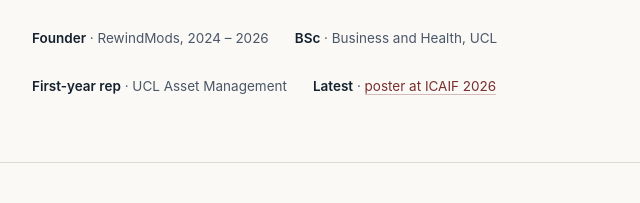
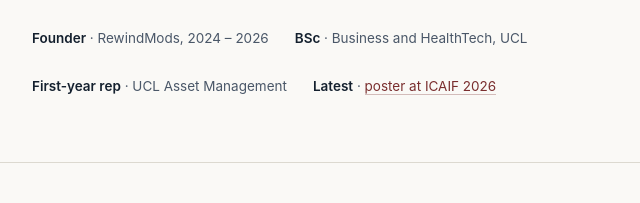
Before and after one commit to euanbrown08/euanbrown08.github.io, a plain HTML site: page index.html in a window 1280 px wide. Shown: the part 587-790 px from the top of the page, 192-832 px from the left. Drawn offline with Linux system fonts and the light colour scheme; no server answers.

Commit message:
Update index.html

```diff
--- a/index.html
+++ b/index.html
@@ -211,7 +211,7 @@
   a career in venture and impact investing.</p>
   <div class="facts">
     <span><b>Founder</b> · RewindMods, 2024 – 2026</span>
-    <span><b>BSc</b> · Business and Health, UCL</span>
+    <span><b>BSc</b> · Business and HealthTech, UCL</span>
     <span><b>First-year rep</b> · UCL Asset Management</span>
     <span><b>Latest</b> · <a class="plain" href="icaif-paper/">poster at ICAIF 2026</a></span>
   </div>
```
